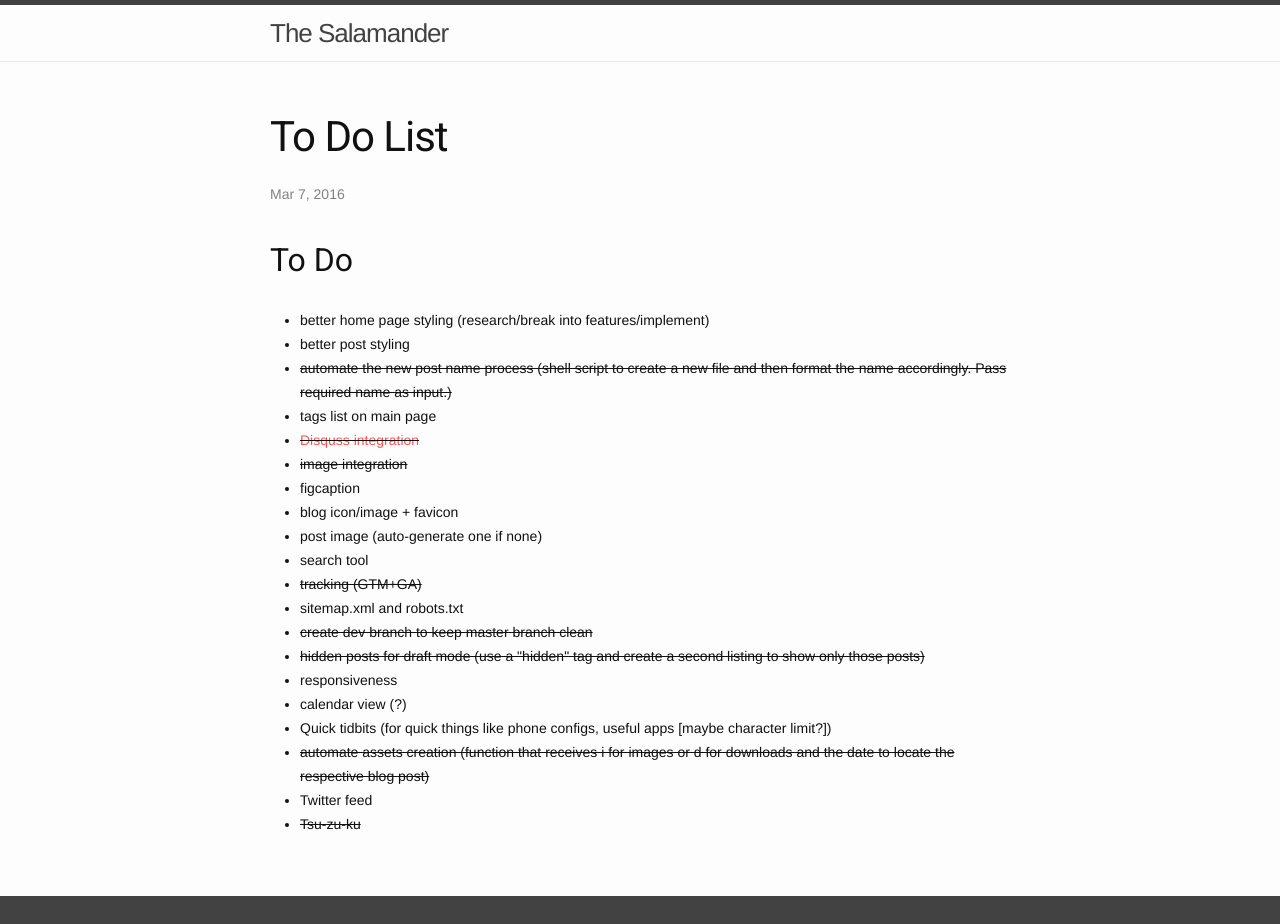
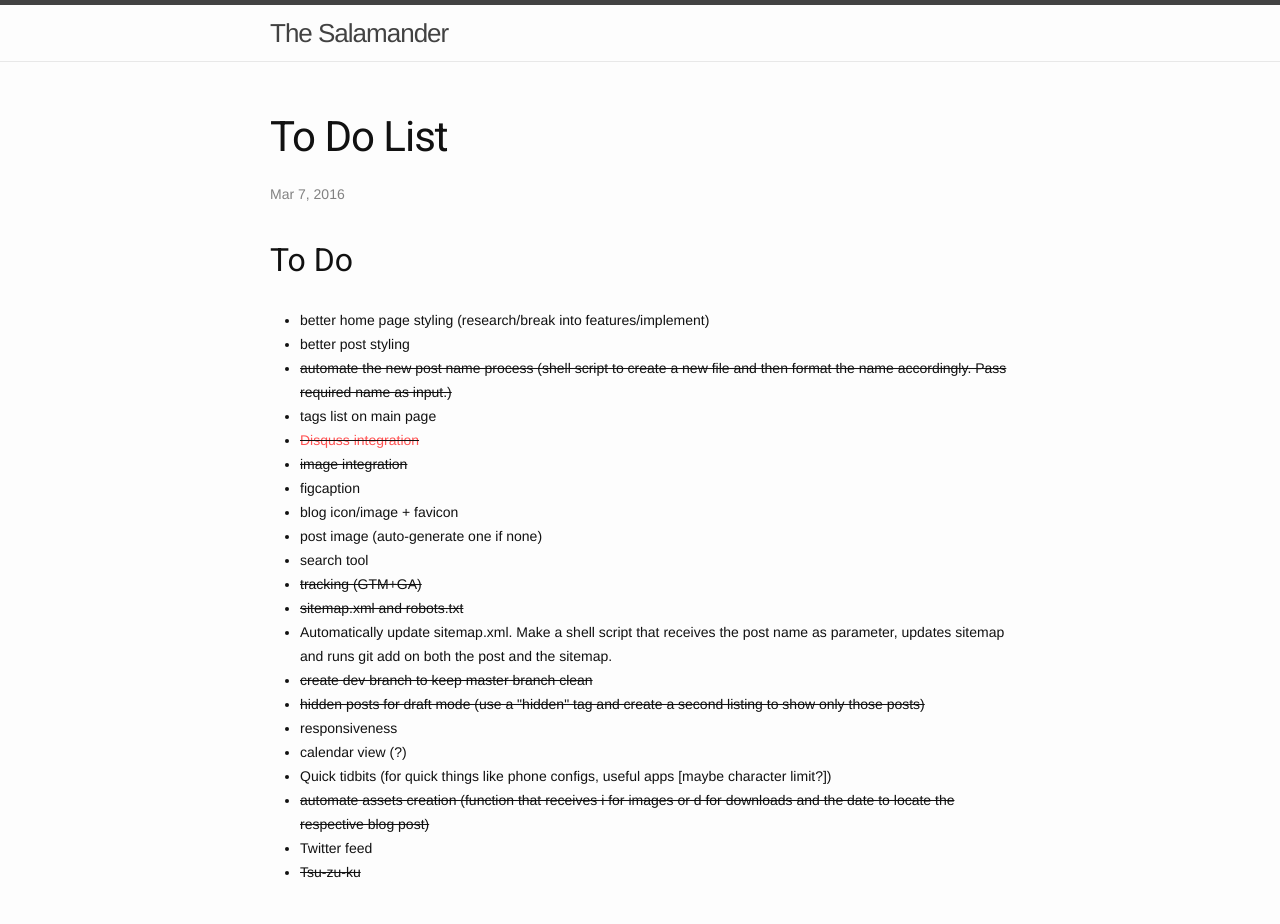
Before and after one commit to clapinton/Blog, a Jekyll site: the page built from _posts/2016-03-07-to-do-list.html, in a window 1280 px wide, cut to the strip 0-924 px from the top of the page. Built offline with Jekyll 4.4.1, drawn with Linux system fonts in a browser that asks for light colours; comment, search, counter and statistics services are not loaded.

Commit message:
Robots and sitemap working.

```diff
--- a/_posts/2016-03-07-to-do-list.html
+++ b/_posts/2016-03-07-to-do-list.html
@@ -19,7 +19,8 @@ image: /assets/2016-03-07/hero.jpg
 	<li>post image (auto-generate one if none)</li>
 	<li>search tool</li>
 	<li style="text-decoration: line-through;">tracking (GTM+GA)</li>
-	<li>sitemap.xml and robots.txt</li>
+	<li style="text-decoration: line-through;">sitemap.xml and robots.txt</li>
+	<li>Automatically update sitemap.xml. Make a shell script that receives the post name as parameter, updates sitemap and runs git add on both the post and the sitemap.</li>
 	<li style="text-decoration: line-through;">create dev branch to keep master branch clean</li>
 	<li style="text-decoration: line-through;">hidden posts for draft mode (use a "hidden" tag and create a second listing to show only those posts)</li>
 	<li>responsiveness</li>
```
